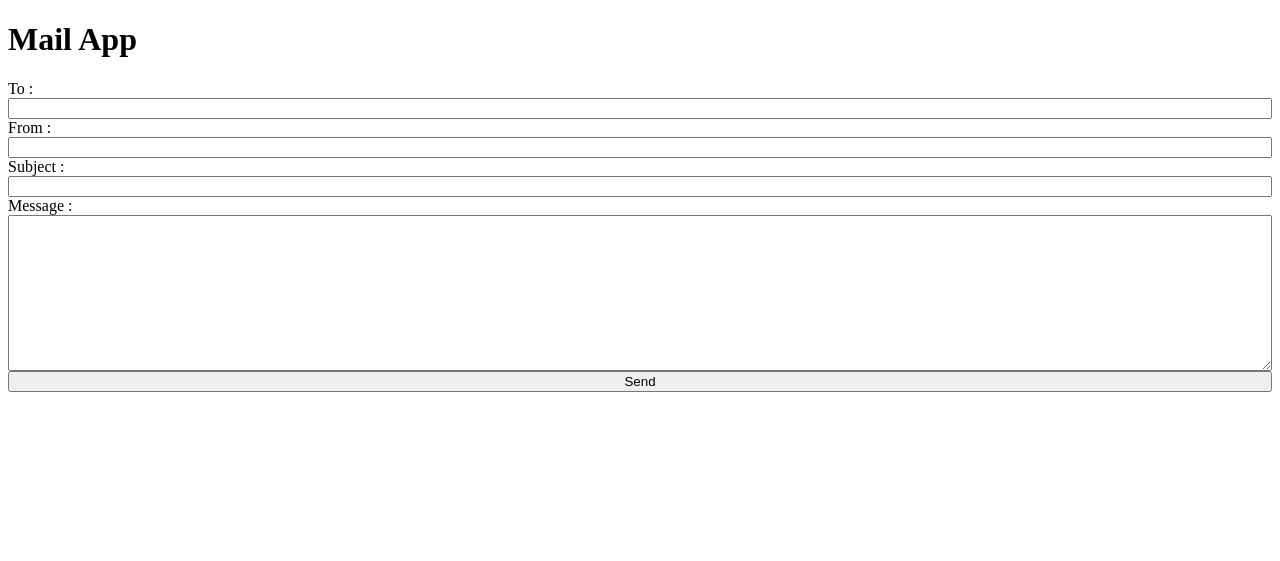
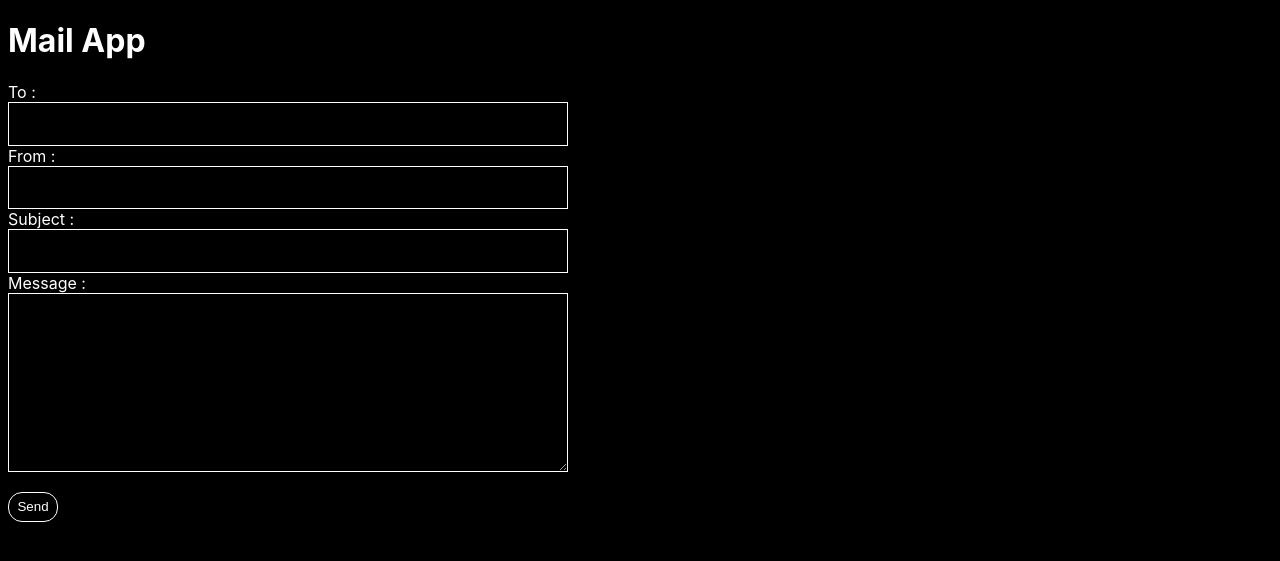
Before and after one commit to notwld/mail_app, a Flask app: page / in a window 1280 px wide. Shown: the top 561 px of the page. Run offline with Flask 2, Linux system fonts and the light colour scheme.

Commit message:
form fixed

```diff
--- a/templates/index.html
+++ b/templates/index.html
@@ -6,21 +6,47 @@
     <meta name="viewport" content="width=device-width, initial-scale=1.0">
     <title>Mail App</title>
     <style>
+        body{
+            font-family: -apple-system, BlinkMacSystemFont, 'Segoe UI', Roboto, Oxygen, Ubuntu, Cantarell, 'Open Sans', 'Helvetica Neue', sans-serif;
+            color: white;
+            background-color: black;
+        }
+        .form{
+            width: 70vh;
+        }
+        input, textarea{
+            background-color: rgba(0, 0, 0, 0.5);
+            border: 1px solid white;
+            padding: 1em;
+        }
         form{
             display: flex;
             flex-direction: column;
+            justify-content: center;
+            align-content: center;
+        }
+        button{
+            background-color: rgba(0, 0, 0, 0.5);
+            color: white;
+            width: 50px;
+            padding: 0.5em;
+            border-radius: 14px;
+            border: 1px solid white;
+            cursor: pointer;
         }
     </style>
 </head>
 <body>
     <h1>Mail App</h1>
-
+   <div class="form">
     <form action="/send" method="post">
        To : <input type="text" name="email">
         From : <input type="text" name="recipient">
         Subject : <input type="text" name="subject">
         Message : <textarea name="msg" id="" cols="30" rows="10"></textarea>
+        <br>
         <button type="submit">Send</button>
     </form>
+    </div>
 </body>
 </html>
```
